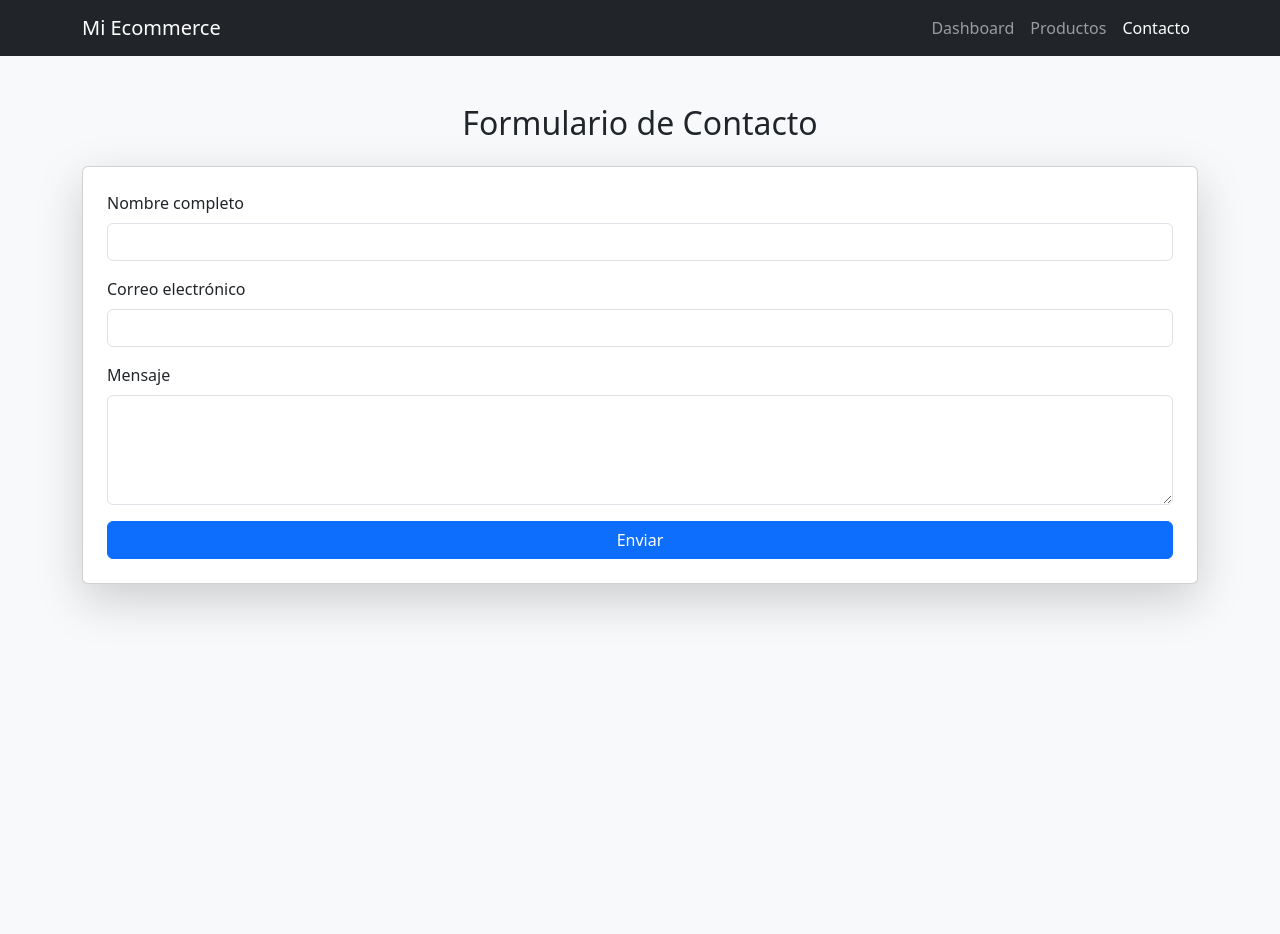
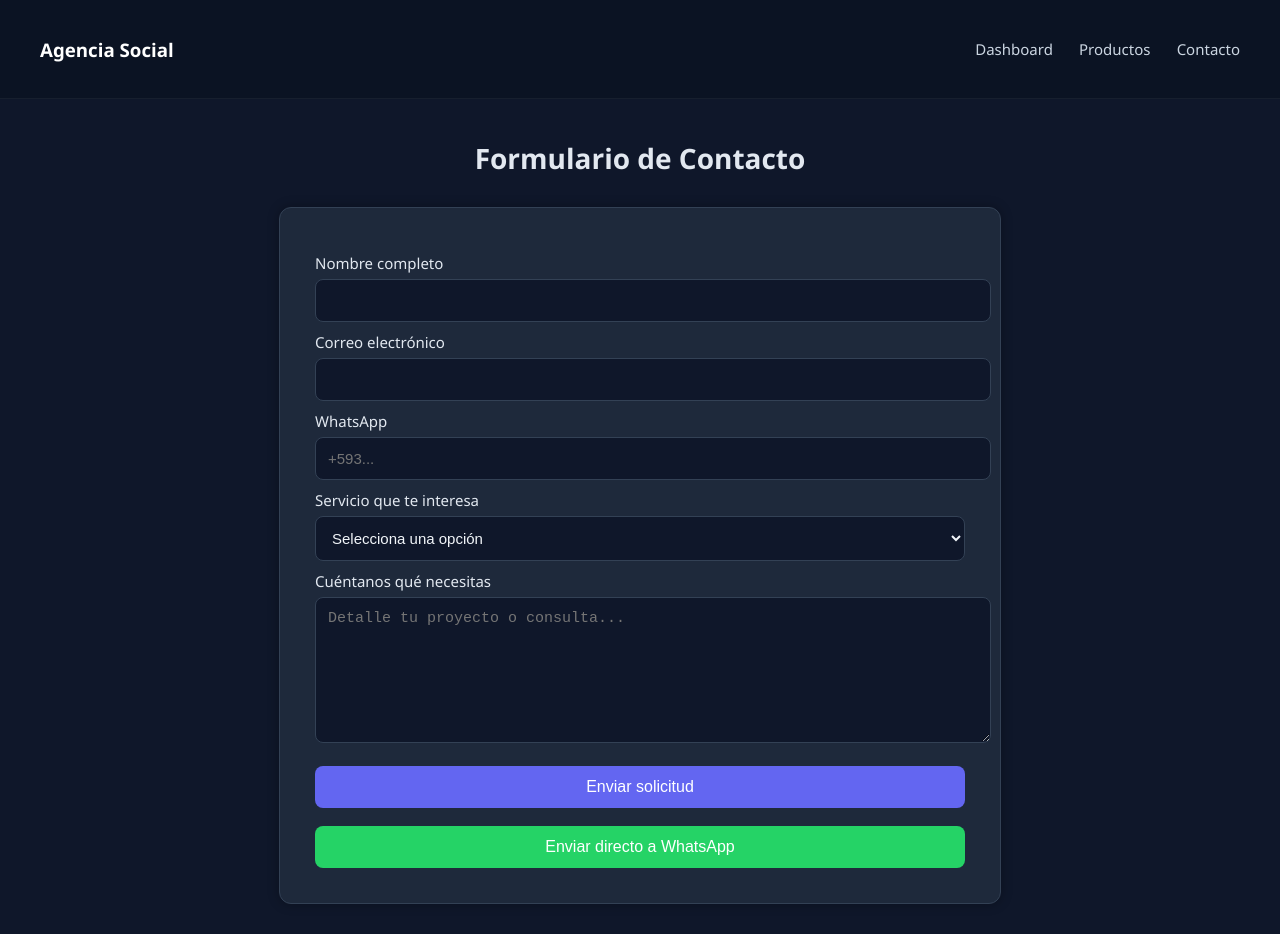
Before and after one commit to mateocarcelen/Dashboard-Web, a plain HTML site: page contacto.html in a window 1280 px wide. Before the commit the page ends 800 px from the top, so only its background shows below. Drawn offline with nearby package versions, Linux system fonts and the light colour scheme.

Commit message:
Día 2: Formulario de contacto implementado con estilo oscuro y selección de servicios

```diff
--- a/contacto.html
+++ b/contacto.html
@@ -1,65 +1,149 @@
 <!DOCTYPE html>
 <html lang="es">
-
 <head>
     <meta charset="UTF-8">
     <meta name="viewport" content="width=device-width, initial-scale=1.0">
-    <title>Contacto | Ecommerce</title>
+    <title>Contacto - Agencia Social</title>
 
-    <!-- Bootstrap CDN -->
-    <link rel="stylesheet" href="https://cdn.jsdelivr.net/npm/bootstrap@5.3.2/dist/css/bootstrap.min.css">
+    <style>
+        body{
+            background: #0f172a;  /* azul oscuro */
+            color: #e2e8f0;
+            font-family: "Segoe UI", Arial, sans-serif;
+            margin: 0;
+        }
+
+        header{
+            padding: 18px 40px;
+            background: #0b1323;
+            display: flex;
+            justify-content: space-between;
+            align-items: center;
+            border-bottom: 1px solid rgba(255,255,255,0.05);
+        }
+
+        header a{
+            color: #cbd5e1;
+            margin-left: 22px;
+            text-decoration: none;
+            font-size: 15px;
+        }
+
+        h2{
+            text-align: center;
+            margin-top: 40px;
+            font-size: 28px;
+        }
+
+        .container{
+            width: 90%;
+            max-width: 650px;
+            margin: 30px auto;
+            background: #1e293b;
+            padding: 35px;
+            border-radius: 12px;
+            box-shadow: 0 0 12px rgba(0,0,0,0.3);
+            border: 1px solid #334155;
+        }
+
+        label{
+            font-size: 15px;
+            margin-top: 10px;
+            display: block;
+        }
+
+        input, textarea, select{
+            width: 100%;
+            margin-top: 6px;
+            padding: 12px;
+            border-radius: 8px;
+            background: #0f172a;
+            border: 1px solid #334155;
+            color: #f1f5f9;
+            font-size: 15px;
+        }
+
+        textarea{ height: 120px; }
+
+        button{
+            width: 100%;
+            margin-top: 18px;
+            padding: 12px;
+            background: #6366f1;
+            border: none;
+            color: white;
+            font-size: 16px;
+            border-radius: 8px;
+            cursor: pointer;
+            transition: 0.2s;
+        }
+
+        button:hover{
+            background: #4f46e5;
+        }
+
+        .whats{
+            background: #25D366;
+        }
+        .whats:hover{
+            background: #1ebe56;
+        }
+    </style>
 </head>
 
-<body class="bg-light">
+<body>
 
-    <!-- NAVBAR -->
-    <nav class="navbar navbar-expand-lg navbar-dark bg-dark">
-        <div class="container">
-            <a class="navbar-brand" href="index.html">Mi Ecommerce</a>
+    <header>
+        <h3 style="color:#fff;">Agencia Social</h3>
+        <nav>
+            <a href="index.html">Dashboard</a>
+            <a href="productos.html">Productos</a>
+            <a href="contacto.html">Contacto</a>
+        </nav>
+    </header>
 
-            <button class="navbar-toggler" type="button" data-bs-toggle="collapse" data-bs-target="#navbarNav">
-                <span class="navbar-toggler-icon"></span>
-            </button>
+    <h2>Formulario de Contacto</h2>
 
-            <div class="collapse navbar-collapse" id="navbarNav">
-                <ul class="navbar-nav ms-auto">
-                    <li class="nav-item"><a href="index.html" class="nav-link">Dashboard</a></li>
-                    <li class="nav-item"><a href="productos.html" class="nav-link">Productos</a></li>
-                    <li class="nav-item"><a href="contacto.html" class="nav-link active">Contacto</a></li>
-                </ul>
-            </div>
-        </div>
-    </nav>
+    <div class="container">
 
-    <!-- FORMULARIO -->
-    <div class="container py-5">
-        <h2 class="mb-4 text-center">Formulario de Contacto</h2>
+        <form id="contactForm" action="#" method="post">
 
-        <div class="card shadow-lg p-4">
-            <form id="formContacto">
-                <div class="mb-3">
-                    <label class="form-label">Nombre completo</label>
-                    <input type="text" class="form-control" id="nombre" required>
-                </div>
+            <label>Nombre completo</label>
+            <input type="text" id="nombre" required>
 
-                <div class="mb-3">
-                    <label class="form-label">Correo electrónico</label>
-                    <input type="email" class="form-control" id="correo" required>
-                </div>
+            <label>Correo electrónico</label>
+            <input type="email" id="email" required>
 
-                <div class="mb-3">
-                    <label class="form-label">Mensaje</label>
-                    <textarea class="form-control" id="mensaje" rows="4" required></textarea>
-                </div>
+            <label>WhatsApp</label>
+            <input type="tel" id="whatsapp" placeholder="+593..." required>
 
-                <button class="btn btn-primary w-100" type="submit">Enviar</button>
-            </form>
-        </div>
+            <label>Servicio que te interesa</label>
+            <select id="servicio">
+                <option disabled selected>Selecciona una opción</option>
+                <option>Gestión de Instagram</option>
+                <option>Gestión de TikTok</option>
+                <option>Meta Ads</option>
+                <option>Landing Page</option>
+                <option>Diseño Gráfico</option>
+            </select>
+
+            <label>Cuéntanos qué necesitas</label>
+            <textarea id="descripcion" placeholder="Detalle tu proyecto o consulta..."></textarea>
+
+            <button type="submit">Enviar solicitud</button>
+            <button class="whats" type="button" id="btnWhats">Enviar directo a WhatsApp</button>
+
+        </form>
     </div>
 
-    <script src="./js/contacto.js"></script>
+    <script>
+        document.getElementById('btnWhats').addEventListener('click', function(){
+            const num = document.getElementById('whatsapp').value.replace(/\D/g,"");
+            if(num==="") return alert("Ingresa tu número antes de continuar.");
 
-    <script src="https://cdn.jsdelivr.net/npm/bootstrap@5.3.2/dist/js/bootstrap.bundle.min.js"></script>
+            const txt = encodeURIComponent("Hola 👋 Estoy interesado/a en los servicios de la Agencia Social.");
+            window.open(`https://wa.me/${num}?text=${txt}`);
+        });
+    </script>
 </body>
-
-</html>
+ </html>
```
